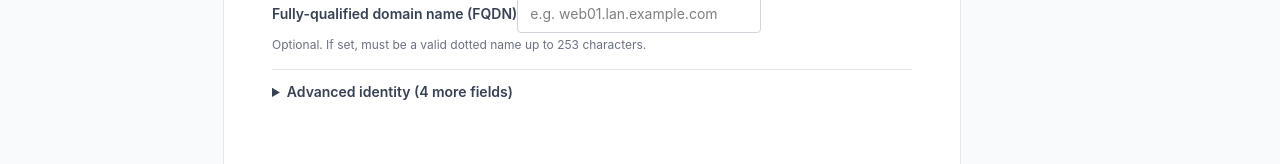
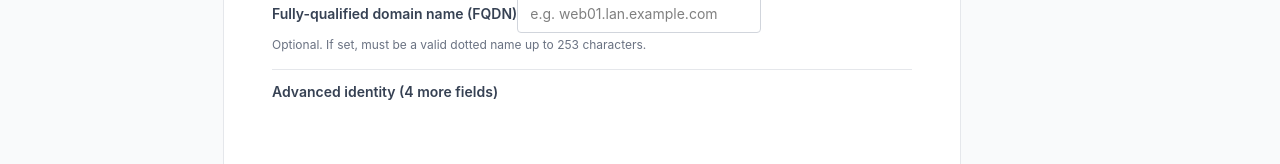
Before and after one commit to paddy01/cloud-init-builder, a React (Vite) app: page / in a window 1280 px wide. Shown: the part 272-436 px from the top of the page. Built offline with nearby package versions, Linux system fonts and the light colour scheme.

Commit message:
fix(02): WR-02 swap advanced disclosure header copy

```diff
--- a/src/components/identity/IdentityAdvanced.tsx
+++ b/src/components/identity/IdentityAdvanced.tsx
@@ -19,9 +19,10 @@ export function IdentityAdvanced() {
   );
 
   return (
-    <details className="border-t border-gray-200">
-      <summary className="cursor-pointer py-3 text-sm font-semibold text-gray-700">
-        Advanced identity (4 more fields)
+    <details className="border-t border-gray-200 group">
+      <summary className="cursor-pointer py-3 text-sm font-semibold text-gray-700 list-none [&::-webkit-details-marker]:hidden">
+        <span className="group-open:hidden">Advanced identity (4 more fields)</span>
+        <span className="hidden group-open:inline">Advanced identity</span>
       </summary>
       <div className="space-y-4 pt-2 pb-4">
         <div className="space-y-1">
```
